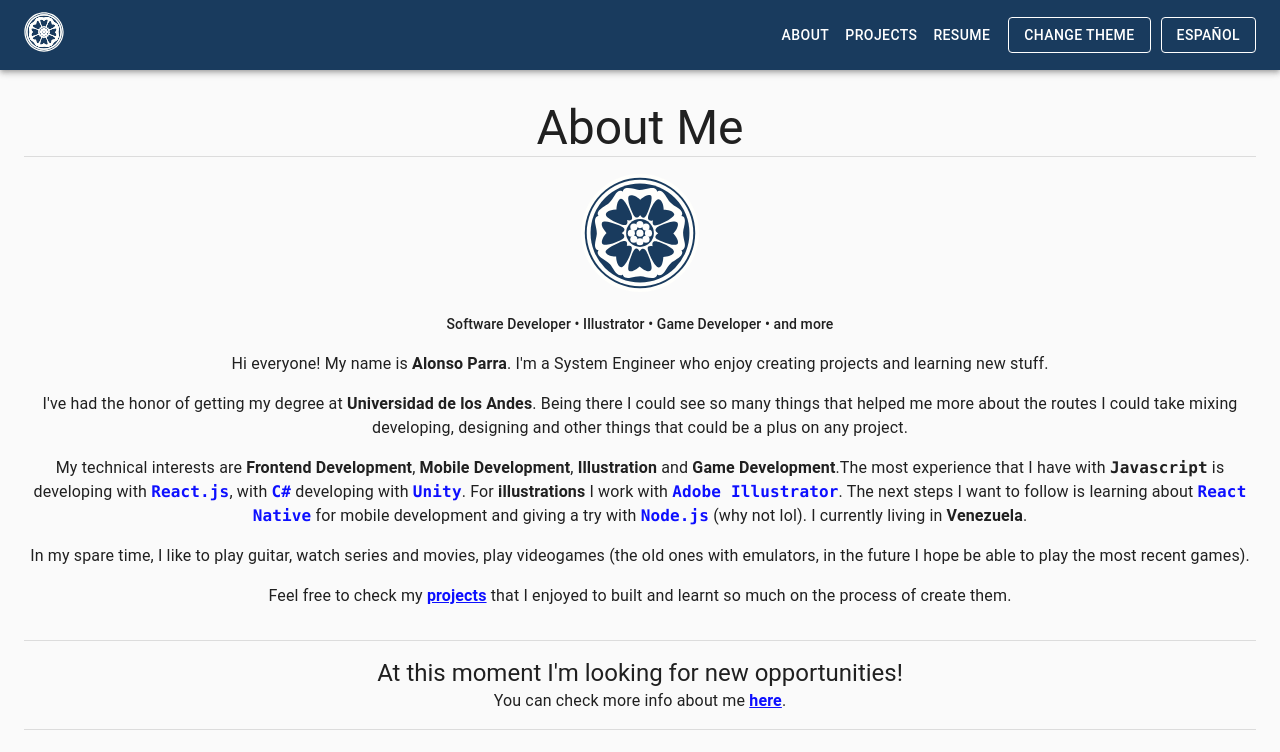
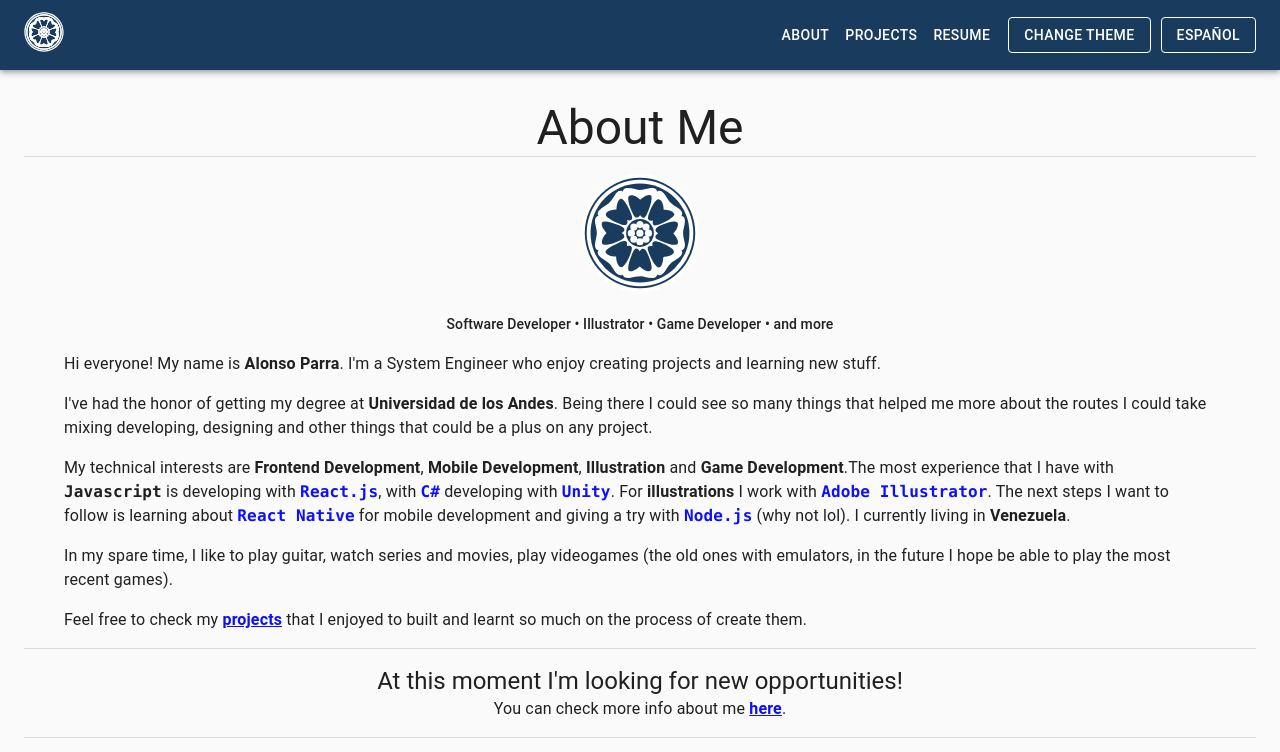
Before and after one commit to alonsogchparra/react-alonso-protfolio, a React (Create React App) app: page /about in a window 1280 px wide. Shown: the top 752 px of the page. Built offline with nearby package versions, Linux system fonts and the light colour scheme.

Commit message:
About text align changed to left from center

```diff
--- a/src/components/About/About.js
+++ b/src/components/About/About.js
@@ -51,13 +51,14 @@ const About = () => {
                 {translate("aboutSub")}
               </Typography>
             </Box>
-            <Typography align="center" className="about-text">
-              {translate("aboutLineOne")} <strong>{translate("name")}</strong>.{" "}
-              {translate("aboutLineOneNext")}
-            </Typography>
-            <Box my={2}>
+
+            <Box paddingX={5}>
+              <Typography align="left" className="about-text" paragraph>
+                {translate("aboutLineOne")} <strong>{translate("name")}</strong>.{" "}
+                {translate("aboutLineOneNext")}
+              </Typography>
               <Typography
-                align="center"
+                align="left"
                 paragraph="true"
                 className="about-text"
               >
@@ -66,7 +67,7 @@ const About = () => {
                 {translate("aboutLineTwoNext")}
               </Typography>
               <Typography
-                align="center"
+                align="left"
                 paragraph="true"
                 className="about-text"
               >
@@ -109,14 +110,14 @@ const About = () => {
                 <strong>Venezuela</strong>.
               </Typography>
               <Typography
-                align="center"
+                align="left"
                 paragraph="true"
                 className="about-text"
               >
                 {translate("aboutLineFour")}
               </Typography>
               <Typography
-                align="center"
+                align="left"
                 paragraph="true"
                 className="about-text"
               >
```
